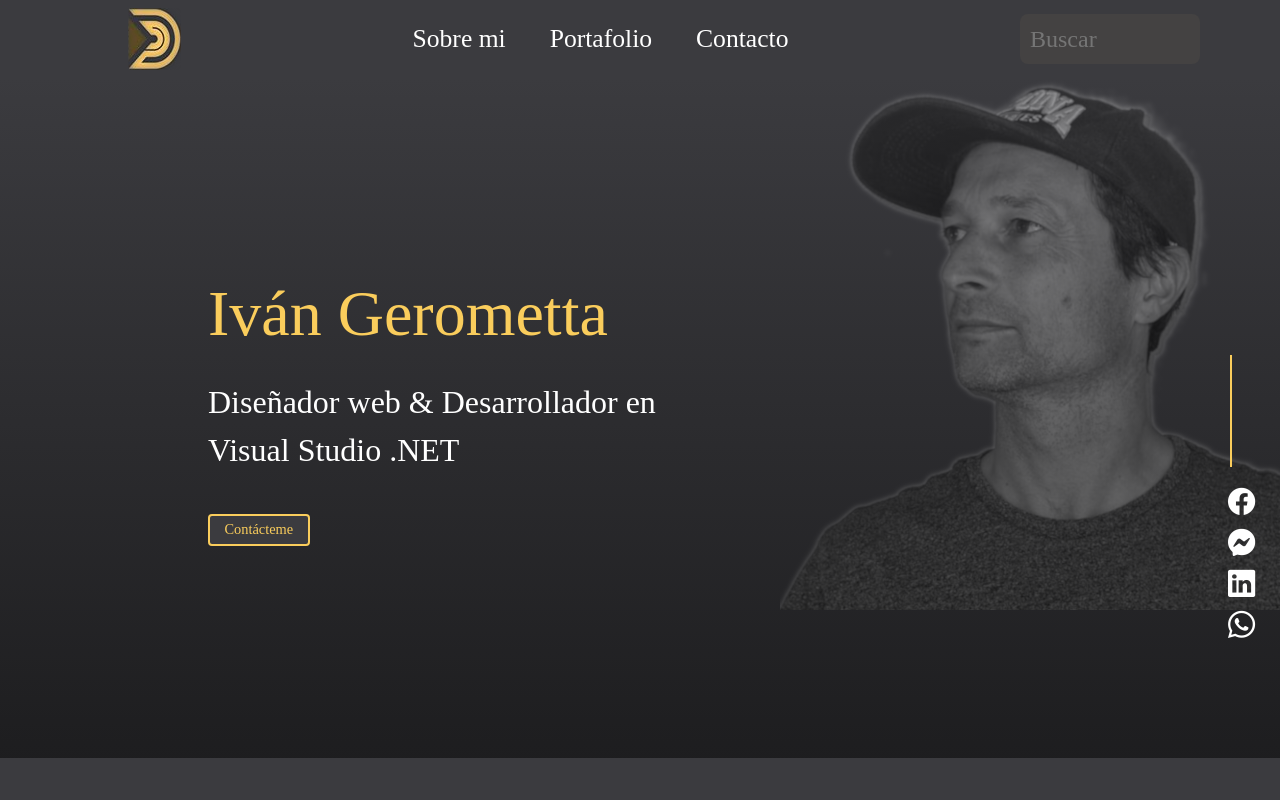
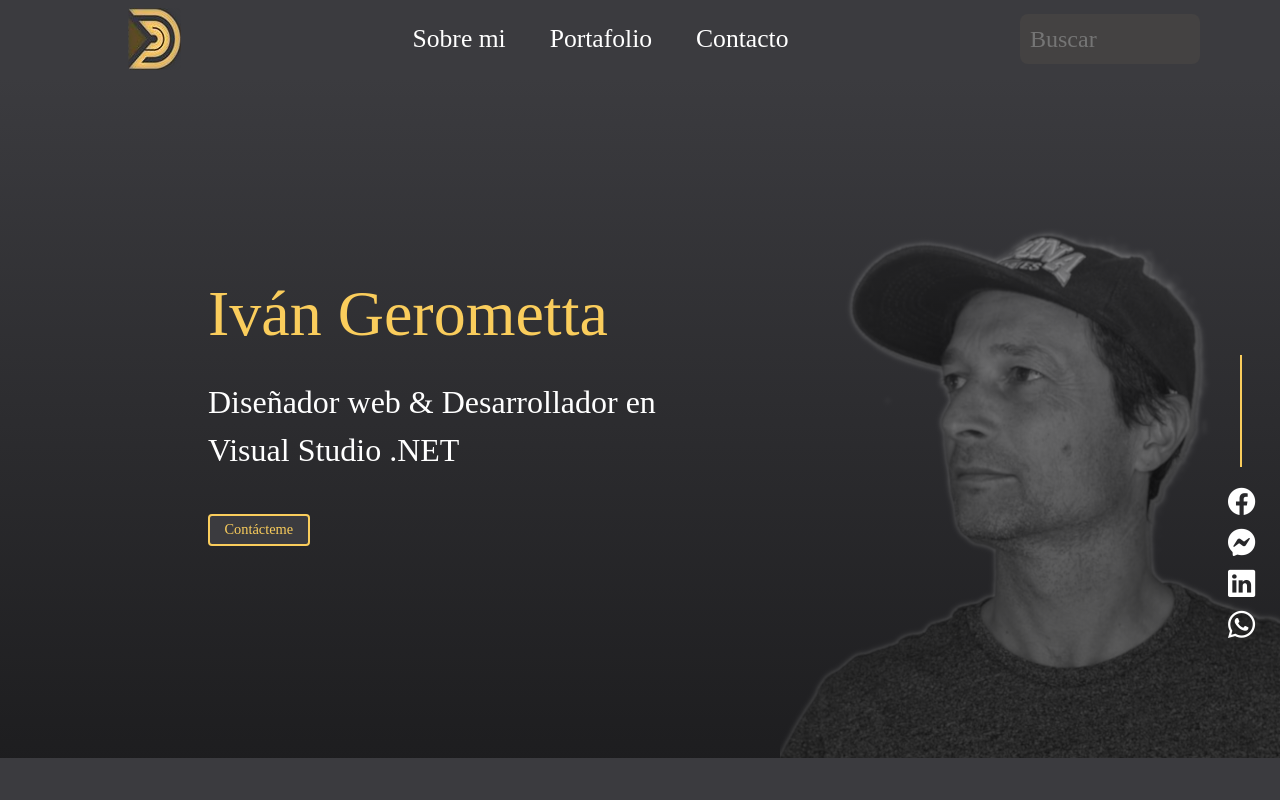
Before and after one commit to geromeih/TP2, a plain HTML site: page index.html in a window 1280 px wide. Shown: the top 800 px of the page. Drawn offline with nearby package versions, Linux system fonts and the light colour scheme; a web font is replaced by a local one.

Commit message:
correcciones finales

```diff
--- a/css/estilo.css
+++ b/css/estilo.css
@@ -68,7 +68,7 @@ header{
     justify-content: space-between;
     background: linear-gradient(rgba(59, 59, 63,0.5), rgba(0, 0, 0, 0.5)), url("../img/ivanByN.png");
     background-repeat: no-repeat;
-    background-position:top right;
+    background-position:bottom right;
 
     min-width: 620px;
     height: 85vh;
@@ -91,7 +91,7 @@ header{
 .lineaHeroSociales{
     height: 7rem;
     border-right: 2px solid  rgb(250, 205, 92);
-    margin: 0.2rem 1rem 1rem 0rem;
+    margin: 0.2rem 1rem 1rem 1rem;
 
 }
 .heroBtn{
```
